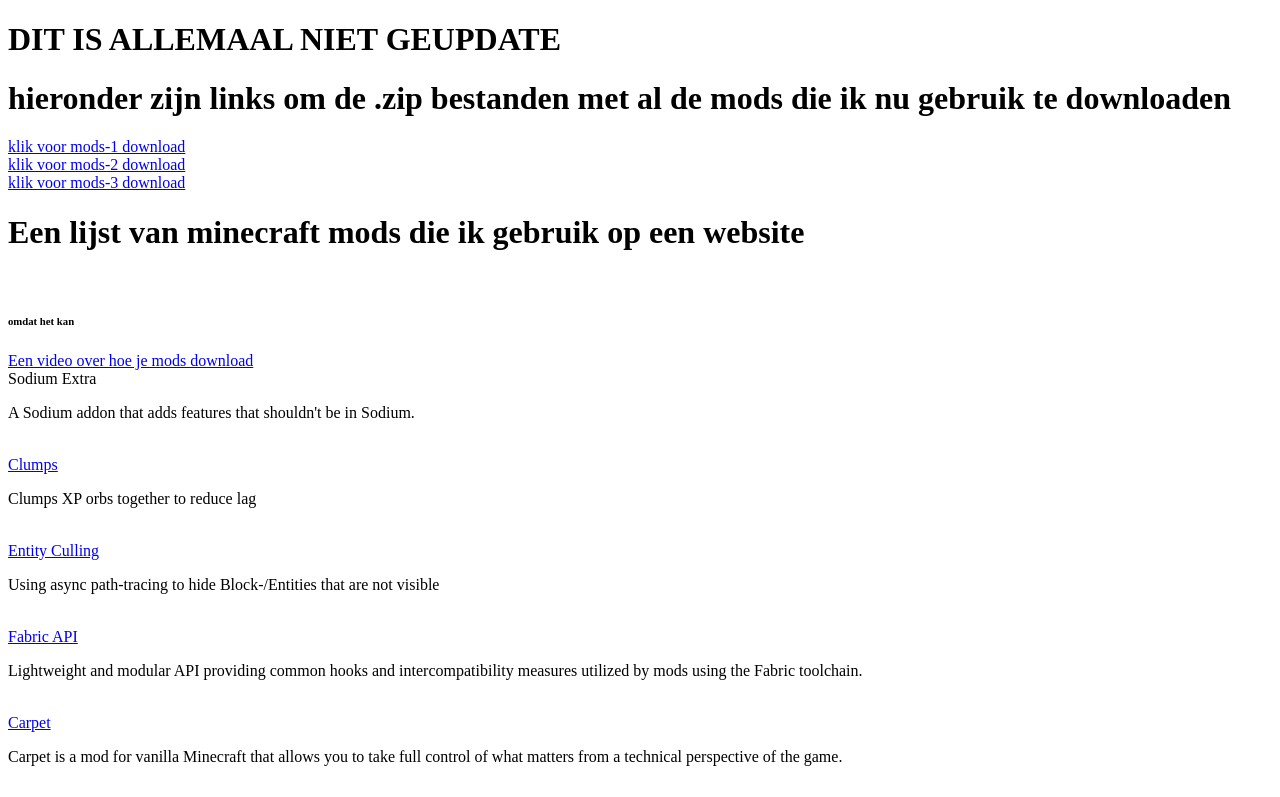
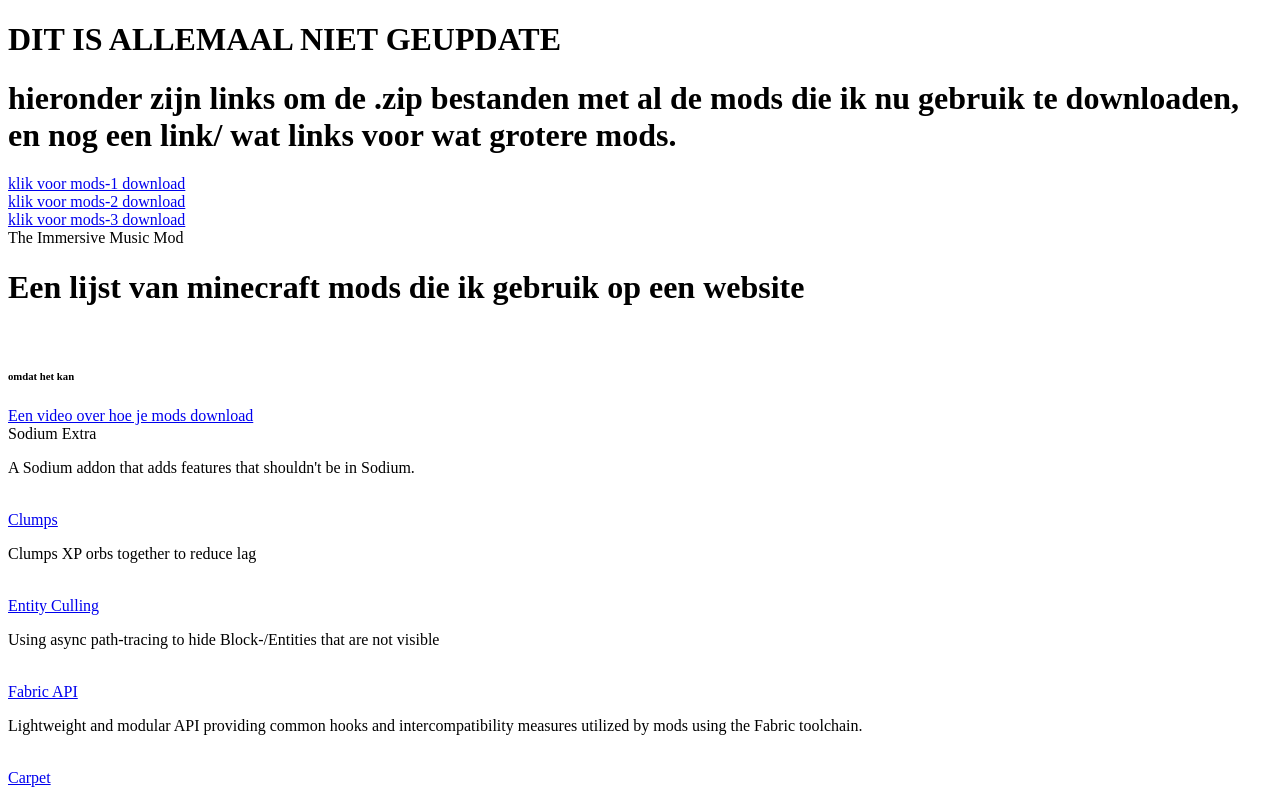
Before and after one commit to quix3908/mod-collection, a plain HTML site: page index.html in a window 1280 px wide. Shown: the top 797 px of the page. Drawn offline with Linux system fonts and the light colour scheme.

Commit message:
index.html

```diff
--- a/index.html
+++ b/index.html
@@ -3,13 +3,14 @@
 <body>
 
 <h1>DIT IS ALLEMAAL NIET GEUPDATE</h1>
-<h1>hieronder zijn links om de .zip bestanden met al de mods die ik nu gebruik te downloaden</h1>
+<h1>hieronder zijn links om de .zip bestanden met al de mods die ik nu gebruik te downloaden, en nog een link/ wat links voor wat grotere mods.</h1>
 <a href="mc1.21.5mods-1.zip" download>klik voor mods-1 download</a>
 <br>
 <a href="mc1.21.5mods-2.zip" download>klik voor mods-2 download</a>
 <br>
 <a href="mc1.21.5mods-3.zip" download>klik voor mods-3 download</a>
 <br>
+  <a https://modrinth.com/mod/immersivemusicmod/versions>The Immersive Music Mod</a>
 <h1>Een lijst van minecraft mods die ik gebruik op een website</h1>
 <br>
 <h6>omdat het kan</h6>
```
